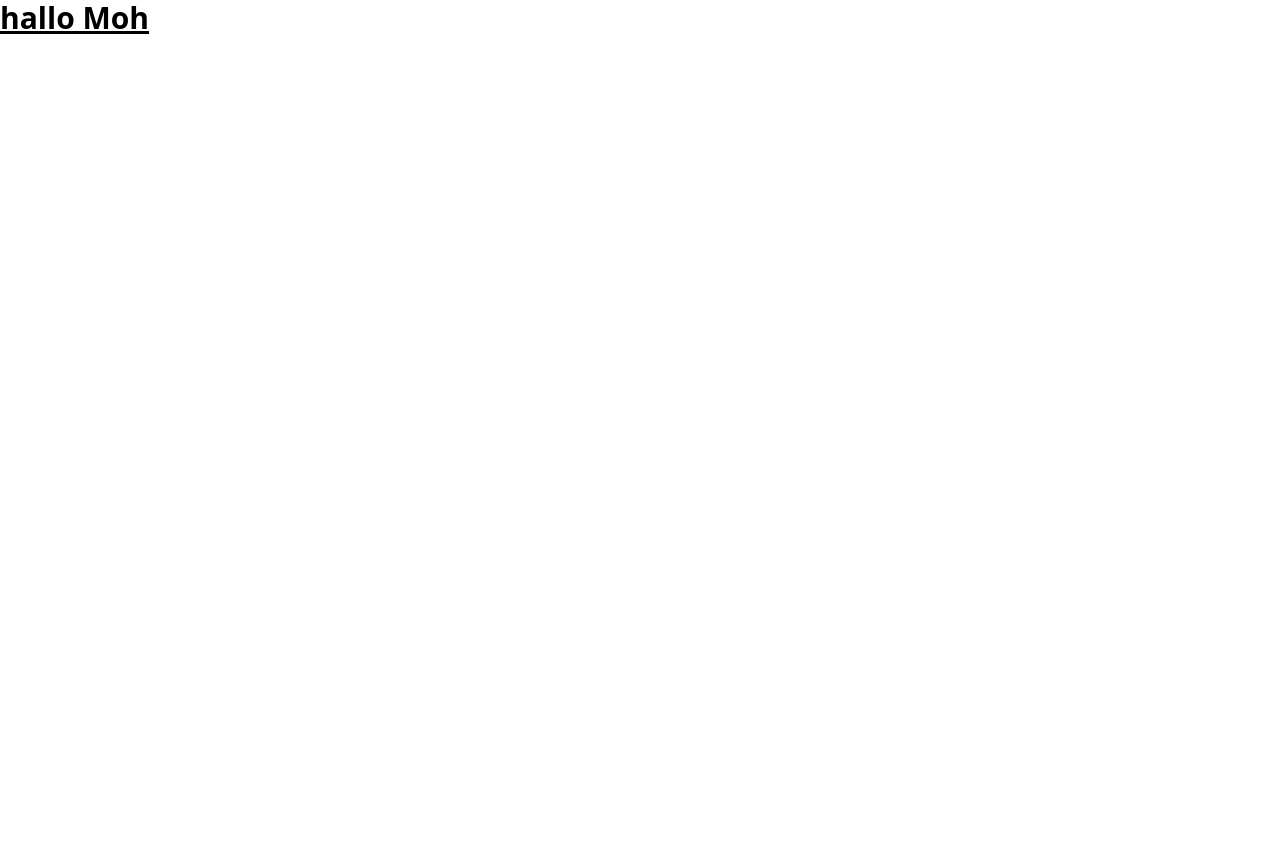
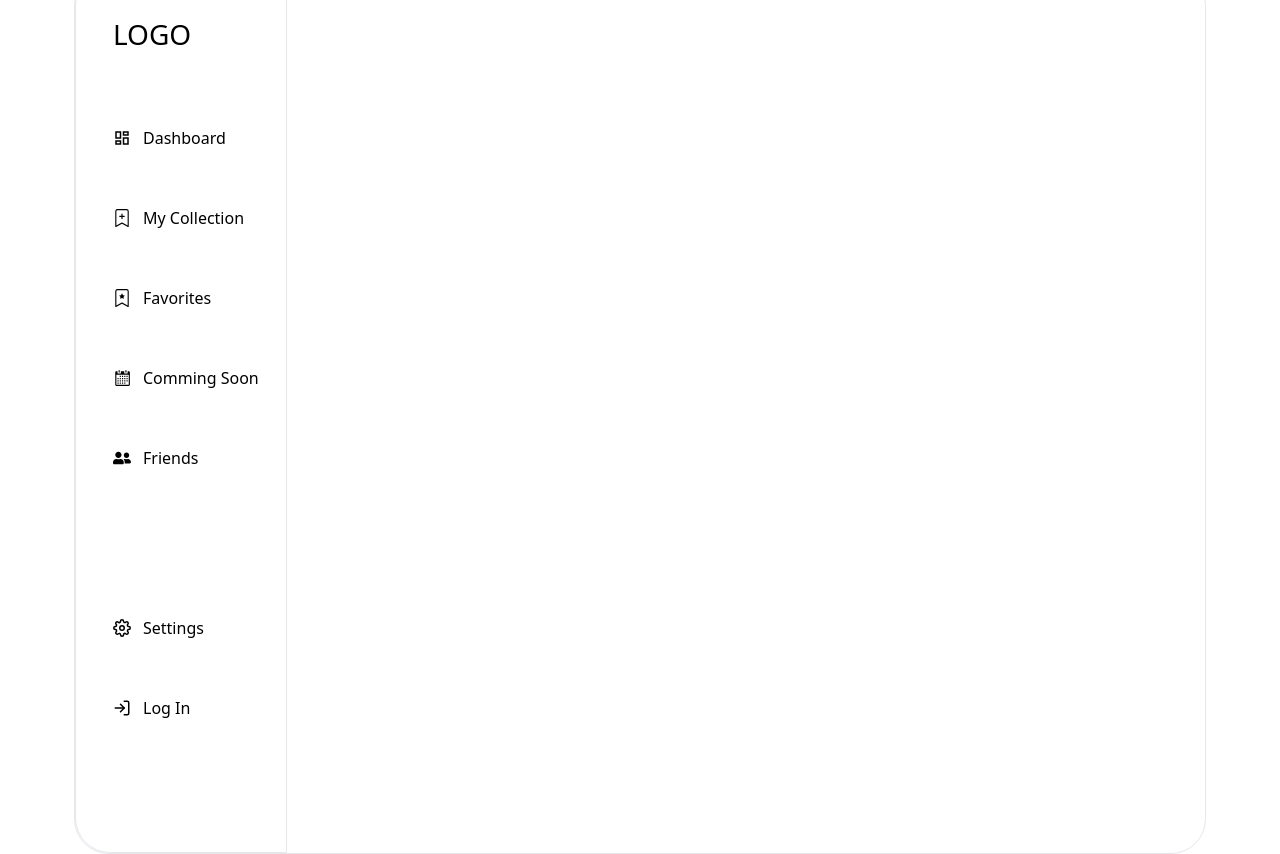
Before and after one commit to Movie-Book-App/movie-book-app, a React (Create React App) app: page / in a window 1280 px wide. Before the commit the page ends 800 px from the top, so only its background shows below. Built offline with nearby package versions, Linux system fonts and the light colour scheme.

Commit message:
sidebar v1

```diff
--- a/src/App.js
+++ b/src/App.js
@@ -1,9 +1,9 @@
 import { v4 as uuidv4 } from 'uuid'; // uuidv4();
-
+import SideBar from './Components/SideBar';
 function App() {
     return (
-        <div className='text-3xl font-bold underline'>
-            hallo Moh
+        <div className='rounded-[35px] w-[1292px] mt-[64px] mb-[41px] mx-[74px] border'>
+            <SideBar />
         </div>
     );
 }
--- a/src/Components/SideBar.jsx
+++ b/src/Components/SideBar.jsx
@@ -1,9 +1,49 @@
 import React from 'react'
+import { MdOutlineDashboard } from 'react-icons/md'
+import { BsBookmarkPlus } from 'react-icons/bs'
+import { BsBookmarkStar } from 'react-icons/bs'
+import { FaUserFriends } from 'react-icons/fa'
+import { FiSettings } from 'react-icons/fi'
+import { FiLogIn } from 'react-icons/fi'
+import { FiLogOut } from 'react-icons/fi'
+import { useState } from 'react'
+import { GoCalendar } from 'react-icons/go'
+import SidebarBtn from './Sidebar-btn'
+function SideBar() {
+    const [isOpen, setIsOpen] = useState(false)
 
-function SideBar() {
+    function handleOpen () {
+        if (!isOpen) {
+            return (
+                <div className='btn-sideBar hover:bg-[#4A82F6]' onClick={() => setIsOpen(!isOpen)}>
+                    <div className='icon-sideBar'><FiLogIn /></div>
+                    <div className='title-sideBar'>Log In</div>
+                </div>
+            )
+        } else {
+            return (
+                <div className='btn-sideBar hover:bg-[#4A82F6]' onClick={() => setIsOpen(!isOpen)}>
+                    <div className='icon-sideBar'><FiLogOut /></div>
+                    <div className='title-sideBar'>Log Out</div>
+                </div>
+            )
+        }
+    }
     return (
-        <div>
+        <div className='w-[212px] bg-[white] flex flex-col justify-between rounded-l-[35px] border'>
+            <div className='mt-[41px] ml-[37px] mb-[57px] text-[28px] '>LOGO</div>
+            <div className='btn-top'>
+                <SidebarBtn icon={<MdOutlineDashboard />} title='Dashboard' />
+                <SidebarBtn icon={<BsBookmarkPlus />} title='My Collection' />
+                <SidebarBtn icon={<BsBookmarkStar />} title='Favorites' />
+                <SidebarBtn icon={<GoCalendar />} title='Comming Soon' />
+                <SidebarBtn icon={<FaUserFriends />} title='Friends' />
 
+            </div>
+            <div className='btn-bottom'>
+                <SidebarBtn icon={<FiSettings />} title='Settings' />
+                {handleOpen()}
+            </div>
         </div>
     )
 }
--- /dev/null
+++ b/src/Components/Sidebar-btn.jsx
@@ -0,0 +1,12 @@
+import React from 'react'
+
+function SidebarBtn({ icon, title}) {
+    return (
+        <div className='btn-sideBar hover:bg-[#4A82F6]'>
+            <div className='icon-sideBar'>{icon}</div>
+            <div className='title-sideBar'>{title}</div>
+        </div>
+    )
+}
+
+export default SidebarBtn
--- a/src/Context/DataStorage.js
+++ b/src/Context/DataStorage.js
@@ -5,12 +5,10 @@ const DataStorage = createContext();
 function AppState (props) {
 
   return (
-    <div>
-        <DataStorage.Provider value={{  }}>
+    <DataStorage.Provider value={{  }}>
             {props.children}
-        </DataStorage.Provider>
-    </div>
-    )
+    </DataStorage.Provider>
+  )
 }
 function useAppData() {
   return useContext(DataStorage)
--- a/src/index.css
+++ b/src/index.css
@@ -1,3 +1,37 @@
 @tailwind base;
 @tailwind components;
 @tailwind utilities;
+
+@layer components {
+  #root {
+    height: 100vh;
+    width: 100vw;
+    display: flex;
+    justify-content: center;
+    align-items: center;
+  }
+
+  .btn-top,
+  .btn-bottom {
+    display: flex;
+    flex-direction: column;
+    justify-content: space-between;
+    margin-bottom: 90px;
+    width: 190px;
+  }
+  .btn-sideBar {
+    display: flex;
+    flex-direction: row;
+    align-items: center;
+    height: 52px;
+    margin-bottom: 28px;
+    border-radius: 0 35px 35px 0;
+  }
+  .btn-sideBar .icon-sideBar {
+    margin-left: 37px;
+    font-size: 18px;
+  }
+  .btn-sideBar .title-sideBar {
+    margin-left: 12px;
+  }
+}
```
